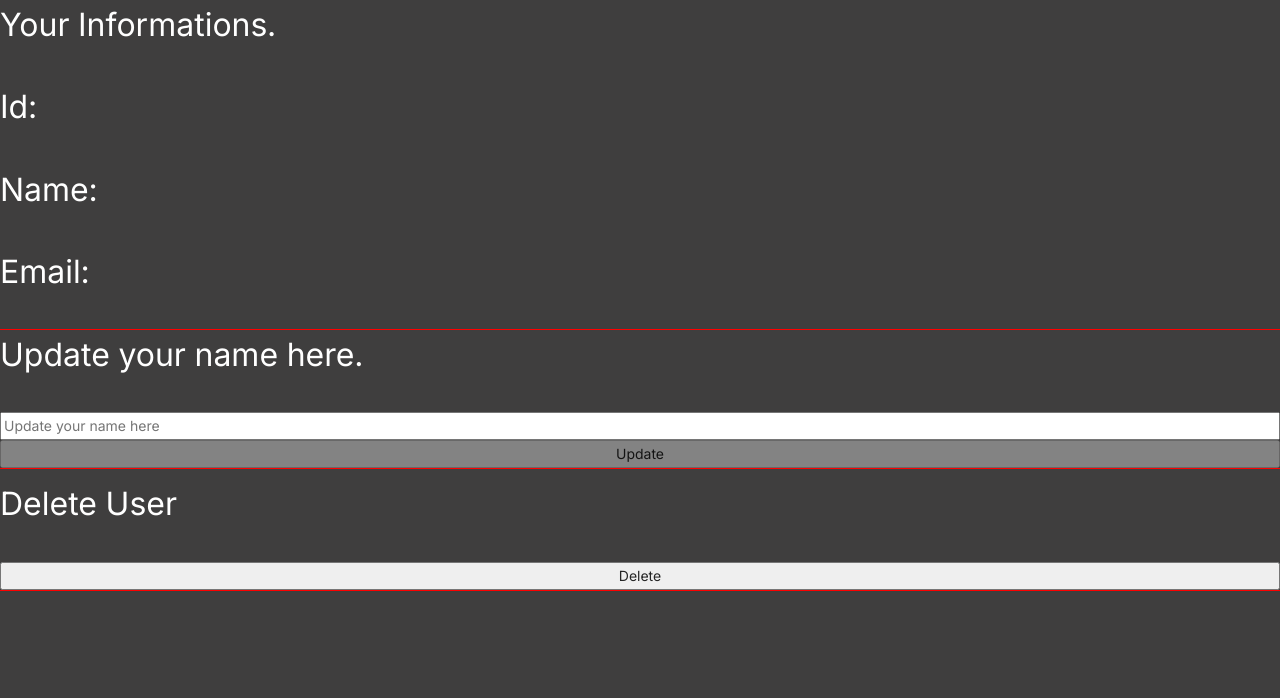
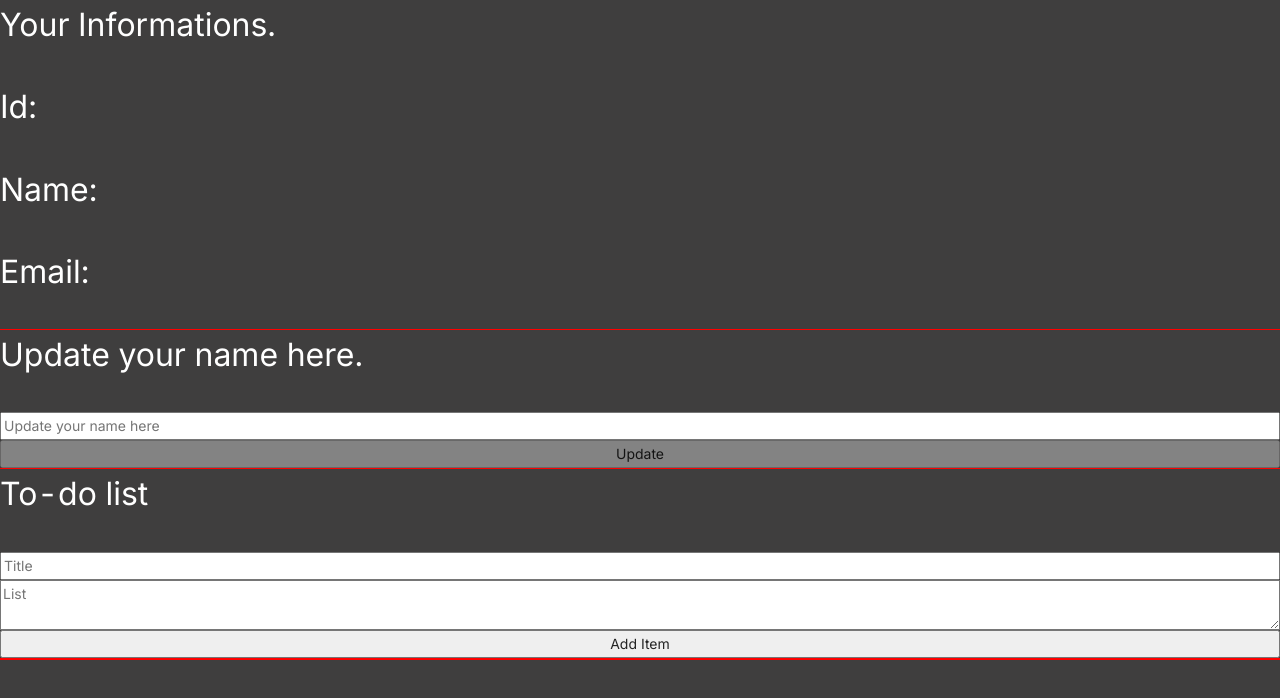
Before and after one commit to karleoncristophe/form, a React (Create React App) app in the folder client/: page /homePage in a window 1280 px wide. Shown: the top 698 px of the page. Built offline with nearby package versions, Linux system fonts and the light colour scheme; no server answers.

Commit message:
to-do list added

```diff
--- a/client/src/pages/HomePage.jsx
+++ b/client/src/pages/HomePage.jsx
@@ -13,7 +13,9 @@ const Container = styled.div`
   height: 100%;
 `;
 
-const InformatiosContent = styled.div`
+const Content = styled.div`
+  display: flex;
+  flex-direction: column;
   border: 1px solid red;
   border-left: none;
   border-right: none;
@@ -25,28 +27,11 @@ const Text = styled.p`
   font-size: 2rem;
 `;
 
-const UpdateUserContent = styled.div`
-  display: flex;
-  flex-direction: column;
-  border: 1px solid red;
-  border-left: none;
-  border-right: none;
-  border-top: none;
-`;
-
 const Input = styled.input``;
 
+const TextArea = styled.textarea``;
+
 const Button = styled.button``;
-
-const DeleteUserContent = styled.div`
-  display: flex;
-  flex-direction: column;
-  border: 1px solid red;
-  border-left: none;
-  border-right: none;
-  border-top: none;
-  margin-top: 10px;
-`;
 
 const LogIn = () => {
   const [me, setMe] = useState('');
@@ -85,13 +70,13 @@ const LogIn = () => {
 
   return (
     <Container>
-      <InformatiosContent>
+      <Content>
         <Text>Your Informations.</Text>
         <Text>Id: {me?._id}</Text>
         <Text>Name: {me?.name}</Text>
         <Text>Email: {me?.email}</Text>
-      </InformatiosContent>
-      <UpdateUserContent>
+      </Content>
+      <Content>
         <Text>Update your name here.</Text>
 
         <Input
@@ -102,11 +87,15 @@ const LogIn = () => {
         <Button onClick={updateName} disabled={name === ''}>
           Update
         </Button>
-      </UpdateUserContent>
-      <DeleteUserContent>
-        <Text>Delete User</Text>
-        <Button>Delete</Button>
-      </DeleteUserContent>
+      </Content>
+
+      <Content>
+        <Text>To-do list</Text>
+        <Input placeholder="Title" />
+        <TextArea placeholder="List" />
+        <Button>Add Item</Button>
+        <Content></Content>
+      </Content>
     </Container>
   );
 };
```
Also changed, not shown: 2 other files (tests, documents, lock files or other folders).
